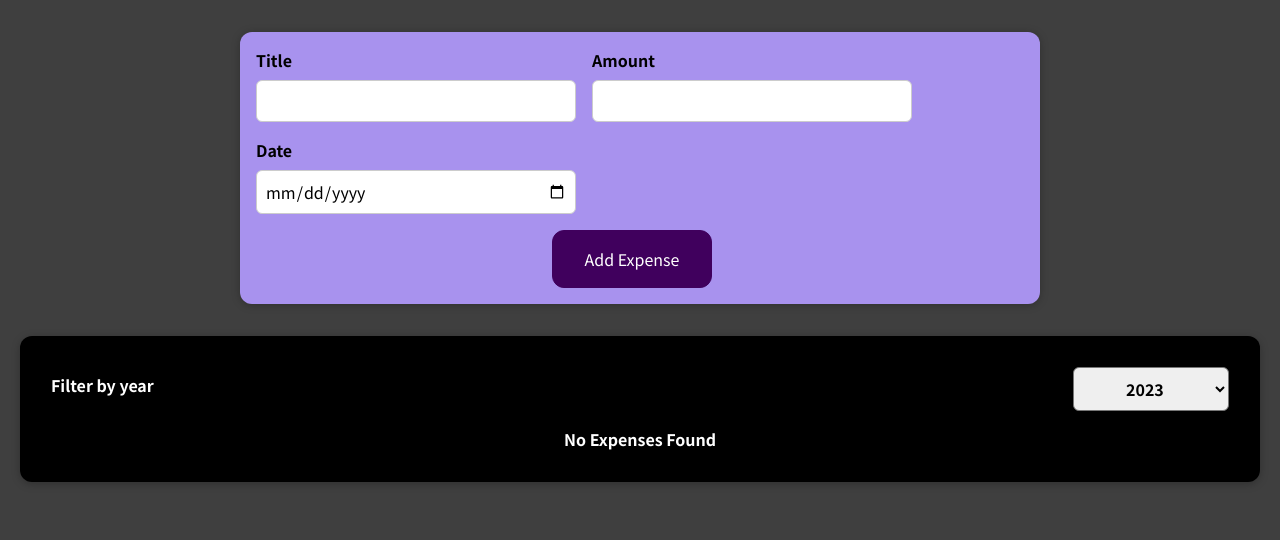
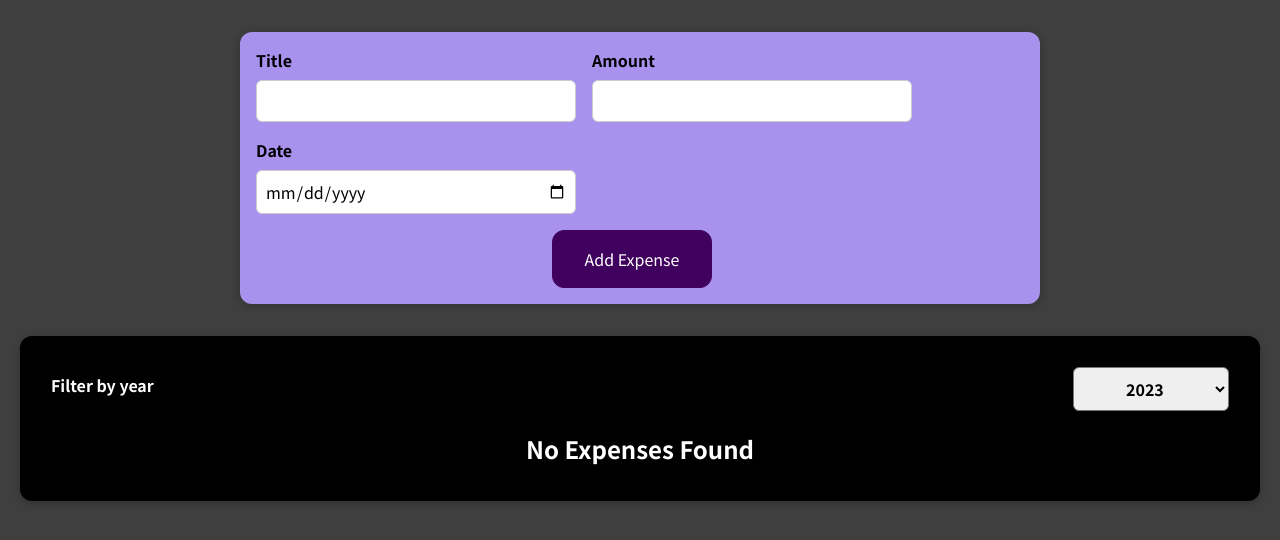
Before and after one commit to DanielAgbeni/Expense-Tracker, a React (Vite) app: page / in a window 1280 px wide. Shown: the top 540 px of the page. Built offline with nearby package versions, Linux system fonts and the light colour scheme.

Commit message:
Fixed Expenses Error

```diff
--- a/src/components/ExpenseList.jsx
+++ b/src/components/ExpenseList.jsx
@@ -8,16 +8,20 @@ const formCurr = (value) =>
 	}).format(value)
 
 const ExpensesList = (props) => {
-	let expensesContent = <p>No Expenses Found</p>
-	if (props.item.length > 0) {
-		expensesContent = props.item.map((expenses) => (
-			<ExpenseItem
-				key={expenses.id}
-				title={expenses.title}
-				amount={formCurr(expenses.amount)}
-				date={expenses.date}
-			/>
-		))
+	if (props.items.length === 0) {
+		return <h2 className='expenses-list__fallback'>No Expenses Found</h2>
 	}
+	return (
+		<ul className='expenses-list'>
+			{props.item.map((expenses) => (
+				<ExpenseItem
+					key={expenses.id}
+					title={expenses.title}
+					amount={formCurr(expenses.amount)}
+					date={expenses.date}
+				/>
+			))}
+		</ul>
+	)
 }
 export default ExpensesList
--- a/src/components/Expenses.jsx
+++ b/src/components/Expenses.jsx
@@ -1,8 +1,8 @@
 /** @format */
 import ExpensesFilter from './ExpenseFilter'
-import ExpenseItem from './ExpenseItem'
 import Card from './Card'
 import './ExpenseItem.css'
+import ExpensesList from './ExpenseList'
 import { useState } from 'react'
 
 const local = Navigator.geolocation
@@ -15,13 +15,6 @@ const Expenses = (props) => {
 	const filteredExpenses = props.items.filter((expense) => {
 		return expense.date.getFullYear().toString() === filteredYear
 	})
-
-	const formCurr = (value) =>
-		new Intl.NumberFormat(local, {
-			style: 'currency',
-			currency: 'NGN',
-		}).format(value)
-
 	return (
 		<div>
 			<Card className='expenses'>
@@ -29,16 +22,7 @@ const Expenses = (props) => {
 					selected={filteredYear}
 					onChangeFilter={filterChangeHandler}
 				/>
-				{filteredExpenses.length === 0 && <p>No Expenses Found</p>}
-				{filteredExpenses.length > 0 &&
-					filteredExpenses.map((expenses) => (
-						<ExpenseItem
-							key={expenses.id}
-							title={expenses.title}
-							amount={formCurr(expenses.amount)}
-							date={expenses.date}
-						/>
-					))}
+				<ExpensesList items={filteredExpenses} />
 			</Card>
 		</div>
 	)
```
